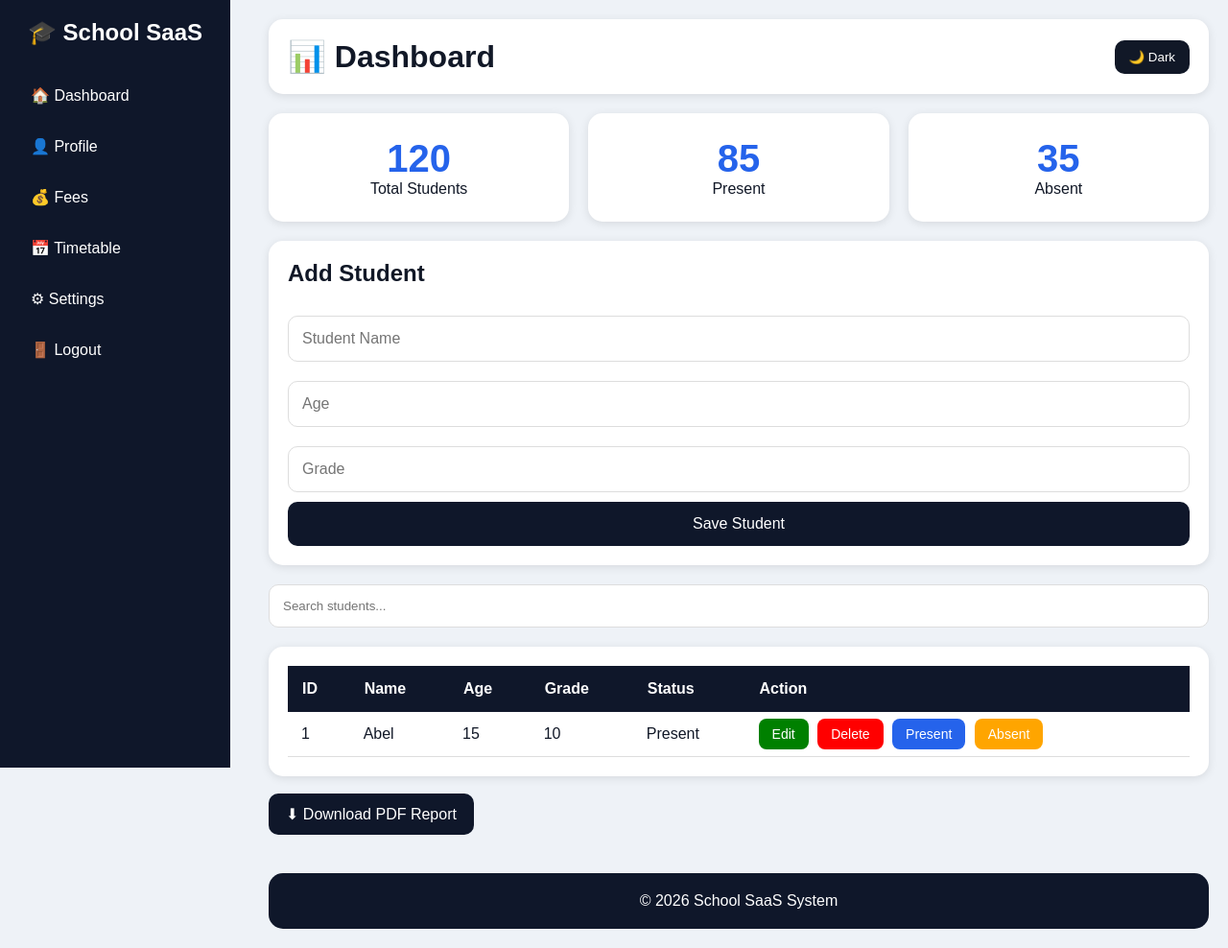
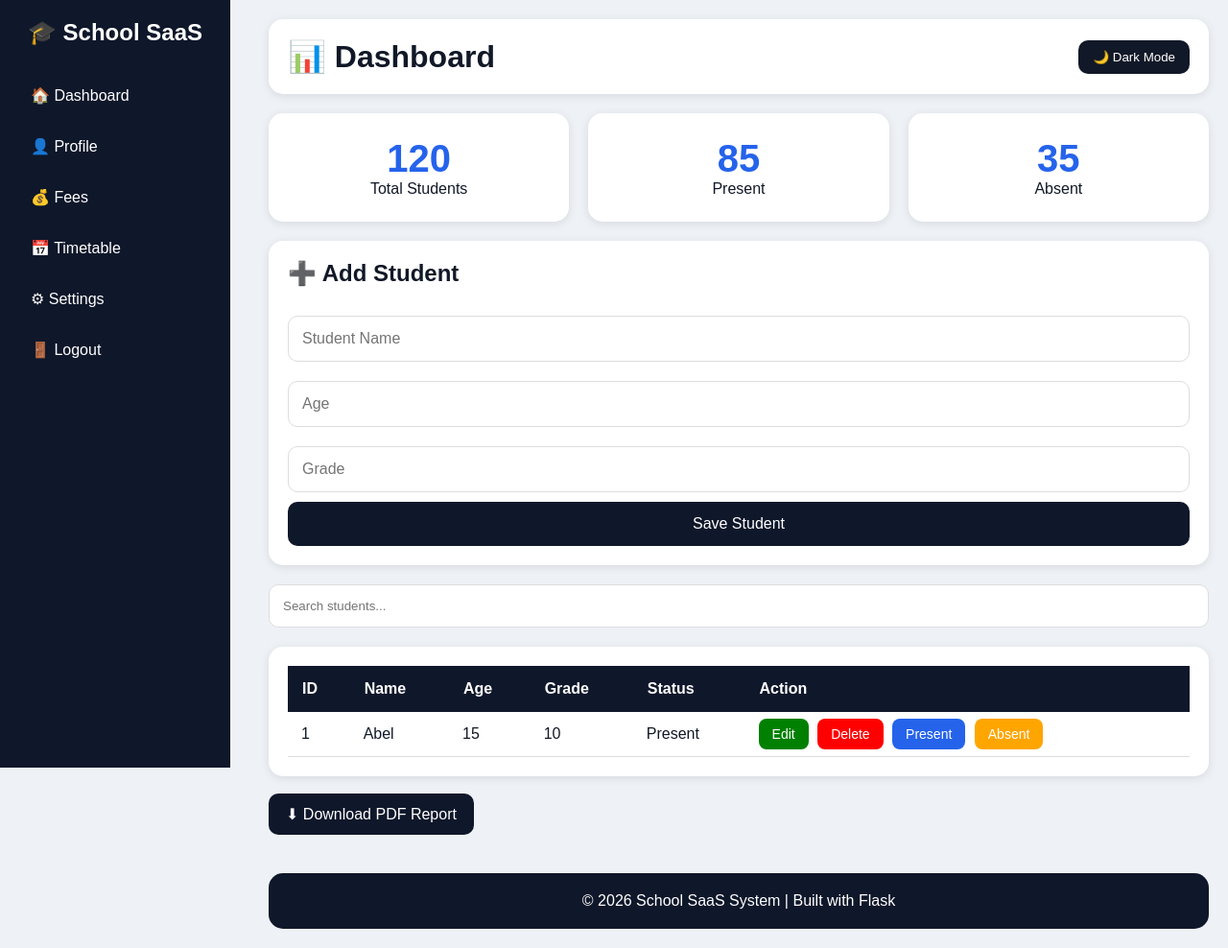
Before and after one commit to we32693269/school-saas, a Flask app: page /dashboard in a window 1280 px wide. Shown: the whole page at 96% size. Run offline with Flask 3, Linux system fonts and the light colour scheme; data that the repository does not hold is empty.

Commit message:
Update dashboard.html

```diff
--- a/templates/dashboard.html
+++ b/templates/dashboard.html
@@ -3,34 +3,42 @@
 <head>
 <meta charset="UTF-8">
 <meta name="viewport" content="width=device-width, initial-scale=1.0">
+
 <title>School SaaS Dashboard</title>
 
 <link rel="stylesheet"
 href="{{ url_for('static', filename='style.css') }}">
 
 </head>
+
 <body>
 
 <!-- SIDEBAR -->
 <div class="sidebar">
+
     <h2>🎓 School SaaS</h2>
 
-    <a href="/">🏠 Dashboard</a>
+    <a href="/dashboard">🏠 Dashboard</a>
     <a href="/profile">👤 Profile</a>
     <a href="/fees">💰 Fees</a>
     <a href="/timetable">📅 Timetable</a>
     <a href="/settings">⚙ Settings</a>
     <a href="/logout">🚪 Logout</a>
+
 </div>
 
-<!-- MAIN -->
+<!-- MAIN CONTENT -->
 <div class="main">
 
-    <!-- TOPBAR -->
+    <!-- TOP BAR -->
     <div class="topbar">
+
         <h1>📊 Dashboard</h1>
 
-        <button class="dark-btn" onclick="darkMode()">🌙 Dark</button>
+        <button class="dark-btn" onclick="darkMode()">
+            🌙 Dark Mode
+        </button>
+
     </div>
 
     <!-- CARDS -->
@@ -53,11 +61,12 @@ href="{{ url_for('static', filename='style.css') }}">
 
     </div>
 
-    <!-- FORM -->
+    <!-- ADD STUDENT FORM -->
     <div class="form-box">
-        <h2>Add Student</h2>
 
-        <form method="POST">
+        <h2>➕ Add Student</h2>
+
+        <form method="POST" action="/dashboard">
 
             <input type="text" name="name" placeholder="Student Name" required>
             <input type="text" name="age" placeholder="Age" required>
@@ -66,6 +75,7 @@ href="{{ url_for('static', filename='style.css') }}">
             <button type="submit">Save Student</button>
 
         </form>
+
     </div>
 
     <!-- SEARCH -->
@@ -93,6 +103,7 @@ href="{{ url_for('static', filename='style.css') }}">
                 <td>15</td>
                 <td>10</td>
                 <td>Present</td>
+
                 <td>
                     <a href="#" class="btn edit">Edit</a>
                     <a href="#" class="btn delete">Delete</a>
@@ -105,22 +116,26 @@ href="{{ url_for('static', filename='style.css') }}">
 
     </div>
 
-    <!-- PDF -->
+    <!-- PDF DOWNLOAD -->
     <br>
-    <a href="/download_pdf" class="pdf-btn">⬇ Download PDF Report</a>
+    <a href="/download_pdf" class="pdf-btn">
+        ⬇ Download PDF Report
+    </a>
 
     <!-- FOOTER -->
     <div class="footer">
-        © 2026 School SaaS System
+        © 2026 School SaaS System | Built with Flask
     </div>
 
 </div>
 
 <!-- DARK MODE SCRIPT -->
 <script>
+
 function darkMode(){
     document.body.classList.toggle("dark");
 }
+
 </script>
 
 </body>
```
